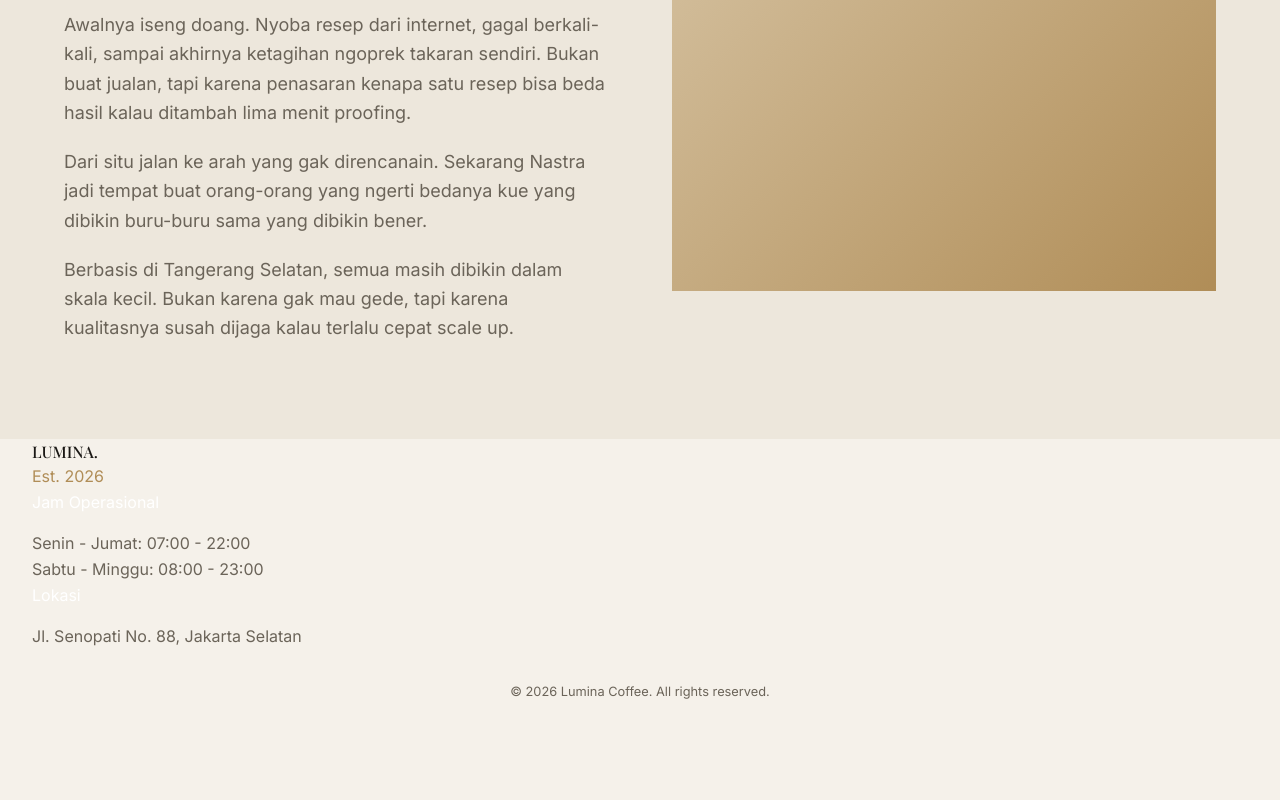
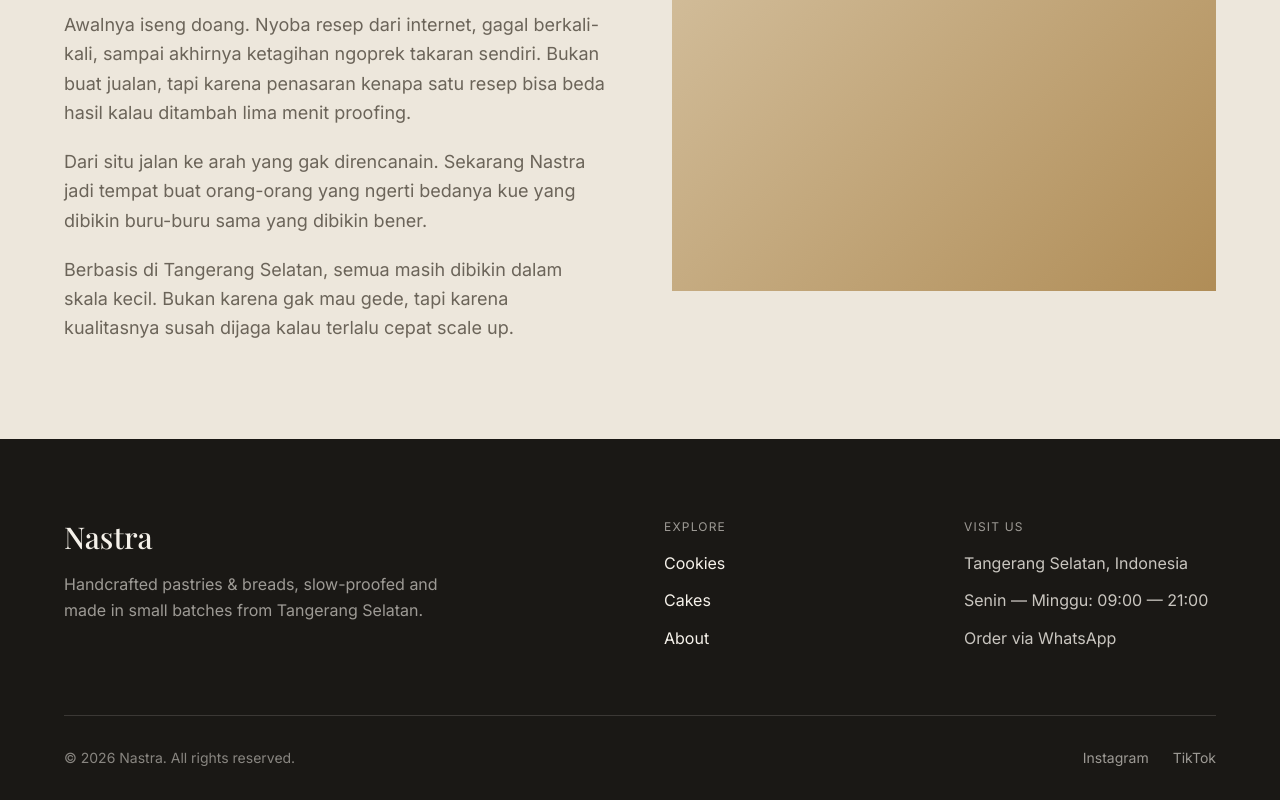
Before and after one commit to katsden/pilotwebsite, a Next.js app in the folder landing-page/: page / in a window 1280 px wide. Shown: the part 2033-2833 px from the top of the page. Before the commit the page ends 2735 px from the top, so only its background shows below. Built offline with nearby package versions, Linux system fonts and the light colour scheme.

Commit message:
Update Footer.js

```diff
--- a/landing-page/app/components/Footer.js
+++ b/landing-page/app/components/Footer.js
@@ -1,31 +1,41 @@
 export default function Footer() {
   return (
-    <footer>
-      <div className="container footer-content">
-        <div className="footer-brand">
-          <h2>LUMINA.</h2>
-          <p style={{ color: "var(--accent)" }}>Est. 2026</p>
+    <footer className="pt-20 pb-8 px-6" style={{ backgroundColor: "var(--text-primary)", color: "var(--bg-cream)" }}>
+      <div className="max-w-6xl mx-auto">
+        <div className="grid md:grid-cols-4 gap-12 mb-16">
+          <div className="md:col-span-2">
+            <h2 className="text-3xl mb-4" style={{ fontFamily: "var(--font-heading)" }}>Nastra</h2>
+            <p className="opacity-60 max-w-sm leading-relaxed">
+              Handcrafted pastries & breads, slow-proofed and made in small batches from Tangerang Selatan.
+            </p>
+          </div>
+
+          <div>
+            <p className="text-xs uppercase tracking-widest opacity-60 mb-4">Explore</p>
+            <div className="flex flex-col gap-3">
+              <a href="#menu" className="hover:opacity-60 transition">Cookies</a>
+              <a href="#menu" className="hover:opacity-60 transition">Cakes</a>
+              <a href="#story" className="hover:opacity-60 transition">About</a>
+            </div>
+          </div>
+
+          <div>
+            <p className="text-xs uppercase tracking-widest opacity-60 mb-4">Visit Us</p>
+            <div className="flex flex-col gap-3 opacity-80">
+              <p>Tangerang Selatan, Indonesia</p>
+              <p>Senin — Minggu: 09:00 — 21:00</p>
+              <a href="https://wa.me/6281234567890?text=Halo%20Nastra%2C%20saya%20mau%20order" target="_blank" rel="noopener noreferrer" className="hover:opacity-60 transition">Order via WhatsApp</a>
+            </div>
+          </div>
         </div>
-        <div className="footer-info">
-          <h4 style={{ color: "#fff", marginBottom: "1rem" }}>Jam Operasional</h4>
-          <p style={{ color: "var(--text-secondary)" }}>Senin - Jumat: 07:00 - 22:00</p>
-          <p style={{ color: "var(--text-secondary)" }}>Sabtu - Minggu: 08:00 - 23:00</p>
+
+        <div className="flex flex-col md:flex-row justify-between items-center gap-4 pt-8" style={{ borderTop: "1px solid rgba(245,241,234,0.15)" }}>
+          <p className="text-sm opacity-50">© 2026 Nastra. All rights reserved.</p>
+          <div className="flex gap-6 text-sm opacity-60">
+            <a href="#" className="hover:opacity-100 transition">Instagram</a>
+            <a href="#" className="hover:opacity-100 transition">TikTok</a>
+          </div>
         </div>
-        <div className="footer-info">
-          <h4 style={{ color: "#fff", marginBottom: "1rem" }}>Lokasi</h4>
-          <p style={{ color: "var(--text-secondary)" }}>Jl. Senopati No. 88, Jakarta Selatan</p>
-        </div>
-      </div>
-      <div
-        style={{
-          textAlign: "center",
-          borderTop: "1px solid var(--glass-border)",
-          paddingTop: "2rem",
-          color: "var(--text-secondary)",
-          fontSize: "0.8rem",
-        }}
-      >
-        <p>&copy; 2026 Lumina Coffee. All rights reserved.</p>
       </div>
     </footer>
   );
```
